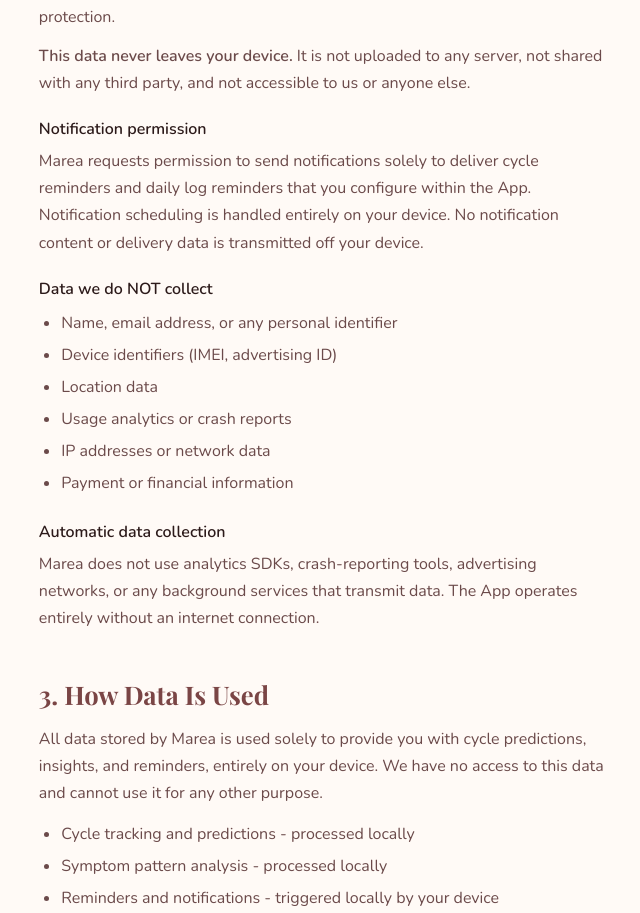
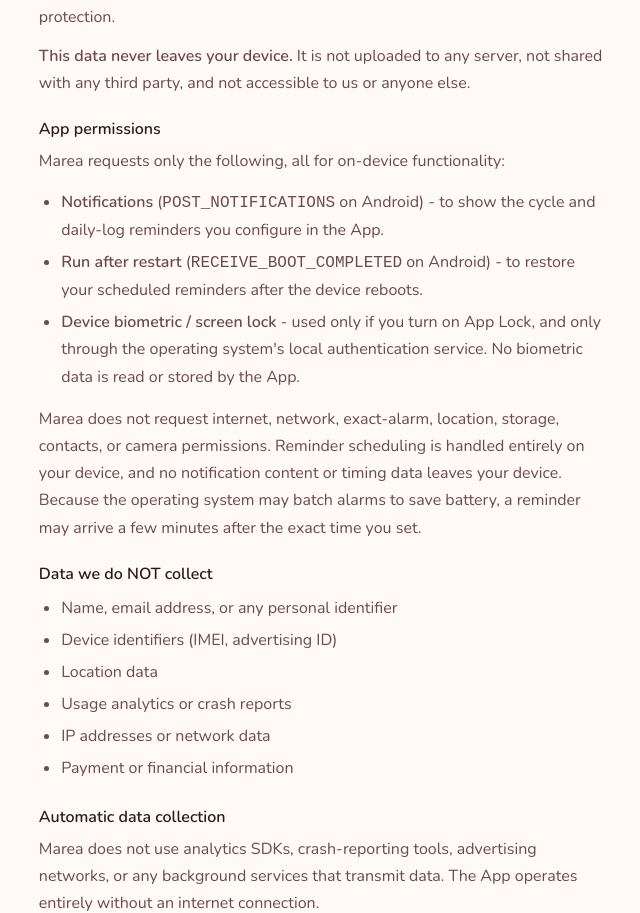
Before and after one commit to reverseBits/Marea-Marketing-Website, a Next.js app: page /privacy-policy in a window 1280 px wide. Shown: the part 1046-1959 px from the top of the page, without its empty margins (318-958 px from the left). Built offline with nearby package versions, Linux system fonts and the light colour scheme; no server answers; a web font is replaced by a local one.

Commit message:
docs(privacy): expand notification section into full app permissions list

```diff
--- a/app/privacy-policy/page.tsx
+++ b/app/privacy-policy/page.tsx
@@ -53,8 +53,14 @@
           <p>Menstrual and reproductive health data constitutes <strong>sensitive personal data</strong> under Indian law. Marea treats all data you enter with the highest level of protection.</p>
           <p><strong>This data never leaves your device.</strong> It is not uploaded to any server, not shared with any third party, and not accessible to us or anyone else.</p>
 
-          <h3>Notification permission</h3>
-          <p>Marea requests permission to send notifications solely to deliver cycle reminders and daily log reminders that you configure within the App. Notification scheduling is handled entirely on your device. No notification content or delivery data is transmitted off your device.</p>
+          <h3>App permissions</h3>
+          <p>Marea requests only the following, all for on-device functionality:</p>
+          <ul>
+            <li><strong>Notifications</strong> (<code>POST_NOTIFICATIONS</code> on Android) - to show the cycle and daily-log reminders you configure in the App.</li>
+            <li><strong>Run after restart</strong> (<code>RECEIVE_BOOT_COMPLETED</code> on Android) - to restore your scheduled reminders after the device reboots.</li>
+            <li><strong>Device biometric / screen lock</strong> - used only if you turn on App Lock, and only through the operating system&apos;s local authentication service. No biometric data is read or stored by the App.</li>
+          </ul>
+          <p>Marea does not request internet, network, exact-alarm, location, storage, contacts, or camera permissions. Reminder scheduling is handled entirely on your device, and no notification content or timing data leaves your device. Because the operating system may batch alarms to save battery, a reminder may arrive a few minutes after the exact time you set.</p>
 
           <h3>Data we do NOT collect</h3>
           <ul>
```
